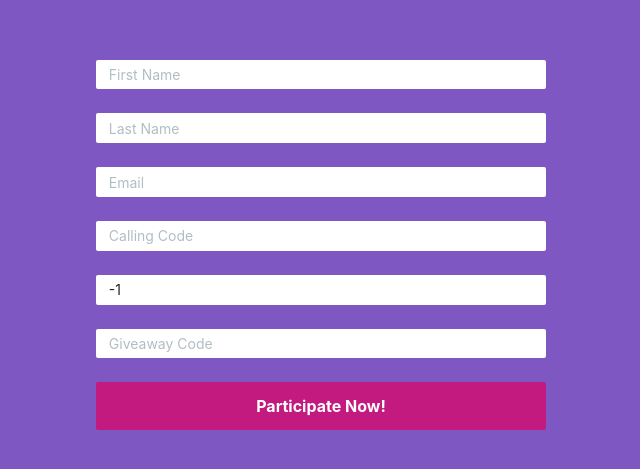
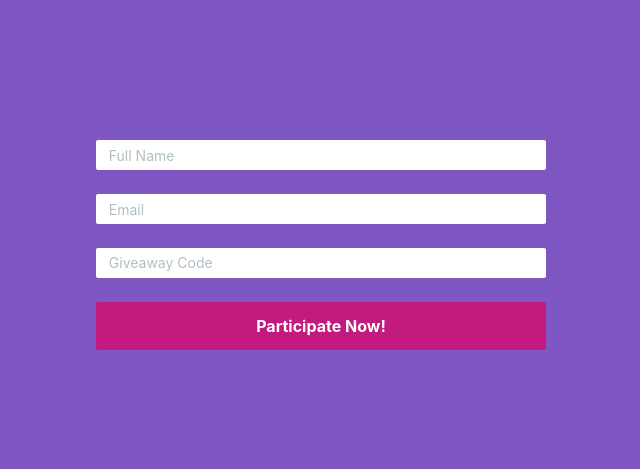
Before and after one commit to ranand16/rivizta, a Next.js app: page / in a window 1280 px wide. Shown: the part 167-636 px from the top of the page, without its empty margins (319-959 px from the left). Built offline with nearby package versions, Linux system fonts and the light colour scheme.

Commit message:
Added for query, Edited fields

```diff
--- a/components/LotteryFormComponent/FormComponent.tsx
+++ b/components/LotteryFormComponent/FormComponent.tsx
@@ -8,13 +8,17 @@ import { BASE_SERVER_V1_API } from '../../config/Constants';
 import { ParticipateFormStrings } from './constants';
 import { Formik, FormikErrors, FormikValues } from 'formik';
 
+interface IProps { gcode: string }
+
 function FormComponent() {
-  const firstname ="";
-  const lastname ="";
+  const name ="";
   const email ="";
-  const callingCode1 = "";
   const giveawaycode = "";
-  const phone1 = -1;
+  // console.log("gcode :::: ", gcode);
+  // useEffect(()=> {
+  // }, [gcode]);
+  // const phone1 = -1;
+  // const callingCode1 = "";
 
   // POST API CALL STATES
   const [participating, setParticipating] = useState<boolean>(false);
@@ -30,11 +34,10 @@ function FormComponent() {
       baseURL: BASE_SERVER_V1_API,
       url: generateLotteryParticipateApiRoute(),
       data: {
-        firstname: values.firstname,
-        lastname: values.lastname,
+        name: values.name,
         email: values.email,
-        callingCode1: values.callingCode1,
-        phone1: values.phone1,
+        // callingCode1: values.callingCode1,
+        // phone1: values.phone1,
         giveaway_code: values.giveawaycode
       }
     }).then(response => {
@@ -52,18 +55,18 @@ function FormComponent() {
     <section className={classnames(styles.formSection)}>
       <Formik
         initialValues={{
-          firstname: firstname,
-          lastname: lastname,
+          name: name,
           email: email,
-          callingCode1: callingCode1,
-          phone1: phone1,
+          // callingCode1: callingCode1,
+          // phone1: phone1,
           giveawaycode: giveawaycode
         }}
         validate={values => {
           const errors: FormikErrors<typeof values> = {};
-          if(values.firstname.trim().length <= 0) errors.firstname = ParticipateFormStrings.errorFirstname;
+          const fullname = values.name.trim();
+          if(fullname.length <= 0) errors.name = ParticipateFormStrings.errorName;
           if(values.email.trim().length <= 0) errors.email = ParticipateFormStrings.errorEmail;
-          if(values.phone1 && Number.isInteger(values.phone1)) errors.phone1 = ParticipateFormStrings.errorPhone1;
+          // if(values.phone1 && Number.isInteger(values.phone1)) errors.phone1 = ParticipateFormStrings.errorPhone1;
           if(values.giveawaycode.length <= 0) errors.giveawaycode = ParticipateFormStrings.errorGiveawayCode ;
           return errors;
         }}
@@ -80,23 +83,14 @@ function FormComponent() {
         <form className={classnames("m-auto", "d-flex", "flex-column", "justify-content-center", styles.form)} onSubmit={(e: React.FormEvent<HTMLFormElement>) => { handleSubmit(e) }}>
           <br />
           <input
-            name='firstname'
+            name='name'
             type='text'
-            placeholder={"First Name"}
-            value={values.firstname}
+            placeholder={"Full Name"}
+            value={values.name}
             onChange={handleChange}
             onBlur={handleBlur}
           />
-          {touched.firstname && errors.firstname && <div className={classnames("d-flex justify-content-center", styles.errorText)}>{errors.firstname}</div>}
-          <br />
-          <input
-            name='lastname'
-            type='text'
-            placeholder={"Last Name"}
-            value={values.lastname}
-            onChange={handleChange}
-            onBlur={handleBlur}
-          />
+          {touched.name && errors.name && <div className={classnames("d-flex justify-content-center", styles.errorText)}>{errors.name}</div>}
           <br/>
           <input
             name='email'
@@ -107,7 +101,7 @@ function FormComponent() {
             onBlur={handleBlur}
           />
           {touched.email && errors.email && <div className={classnames("d-flex justify-content-center", styles.errorText)}>{errors.email}</div>}
-          <br/>
+          {/* <br/>
           <input
             name='callingCode1'
             type='text'
@@ -125,7 +119,7 @@ function FormComponent() {
             onChange={handleChange}
             onBlur={handleBlur}
           />
-          {touched.phone1 && errors.phone1 && <div className={classnames("d-flex justify-content-center", styles.errorText)}>{errors.phone1}</div>}
+          {touched.phone1 && errors.phone1 && <div className={classnames("d-flex justify-content-center", styles.errorText)}>{errors.phone1}</div>} */}
           <br />
           <input
             name='giveawaycode'
--- a/components/LotteryFormComponent/constants.ts
+++ b/components/LotteryFormComponent/constants.ts
@@ -2,7 +2,7 @@ export const ParticipateFormStrings = {
     participateBtnCTA: "Participate Now!",
     participatingBtnCTA: "participating...",
     success: "You have successfully participated. Dedh sou rupiya dega!🤓",
-    errorFirstname: "You need firstname to participate in the giveaway.",
+    errorName: "You need to enter your full name participate in the giveaway.",
     errorEmail: "How are we gonna send you giveaway, please provide a valid email id to participate in the giveaway!",
     errorPhone1: "How are we gonna contact you, please provide a valid phone number to participate in the giveaway!",
     errorGiveawayCode: "Please enter a valid giveaway code to participate in the giveaway."
--- a/pages/_app.tsx
+++ b/pages/_app.tsx
@@ -1,8 +1,9 @@
 import '../styles/globals.scss'
 import type { AppProps } from 'next/app'
 
-function MyApp({ Component, pageProps }: AppProps) {
-  return <Component {...pageProps} />
+function MyApp({ Component, pageProps, router }: AppProps) {
+  const { query } = router;
+  return <Component {...pageProps} query={query} />
 }
 
 export default MyApp
```
Also changed, not shown: components/ProductForm/ProductForm.tsx (+8 -8 lines).
